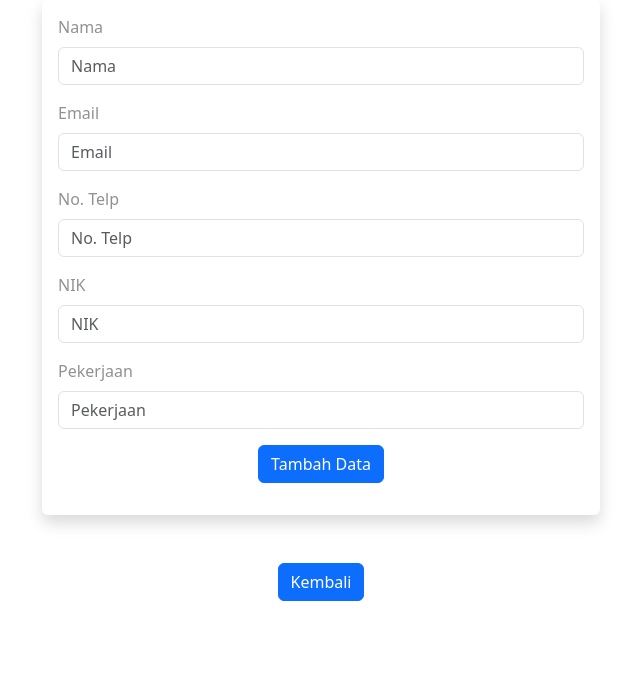
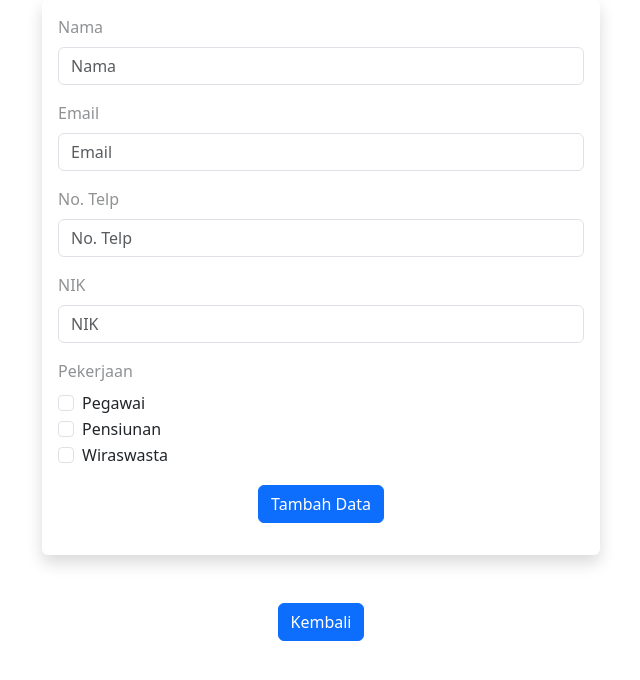
Before and after one commit to fysux/Aplikasi-Admin-Sederhana.git.io, a PHP site: page /create.php in a window 1280 px wide. Shown: the part 49-729 px from the top of the page, without its empty margins (319-959 px from the left). Run offline with PHP 8.4, Linux system fonts and the light colour scheme.

Commit message:
The Fix File

```diff
--- a/create.php
+++ b/create.php
@@ -46,8 +46,22 @@ if (isset($_POST['create'])) {
                     <input type="text" name="nik" placeholder="NIK" class="form-control">
                 </div>
                 <label for="" class="form-label opacity-50">Pekerjaan</label>
-                <div class="mb-3 d-flex justify-content-center align-items-center">
-                    <input type="text" name="pekerjaan" placeholder="Pekerjaan" class="form-control">
+                <div class="mb-3 ">
+                    <ul class="list-group">
+                        <li class="form-check">
+                            <input type="checkbox" name="pekerjaan" placeholder="Pekerjaan" value="Pegawai" class="form-check-input">
+                            <label for="" class="form-check-label">Pegawai</label>
+                        </li>
+                        <li class="form-check">
+                            <input type="checkbox" name="pekerjaan" placeholder="Pekerjaan" value="Pensiunan" class="form-check-input">
+                            <label for="" class="form-check-label">Pensiunan</label>
+                        </li>
+                        <li class="form-check">
+                            <input type="checkbox" name="pekerjaan" placeholder="Pekerjaan" value="Wiraswasta" class="form-check-input">
+                            <label for="" class="form-check-label">Wiraswasta</label>
+                        </li>
+                    </ul>
+
                 </div>
                 <div class="mb-3 d-flex justify-content-center align-items-center">
                     <input type="submit" name="create" value="Tambah Data" class="btn btn-primary">
--- a/index.php
+++ b/index.php
@@ -15,7 +15,7 @@ $proses = new Proses();
 <head>
     <meta charset="utf-8" />
     <meta name="viewport" content="width=device-width, initial-scale=1.0" />
-    <title>Free Bootstrap Admin Template : Two Page</title>
+    <title>Perumahan Kita</title>
     <!-- BOOTSTRAP STYLES-->
     <link href="assets/css/bootstrap.css" rel="stylesheet" />
     <!-- FONTAWESOME STYLES-->
@@ -36,7 +36,7 @@ $proses = new Proses();
                         <span class="icon-bar"></span>
                         <span class="icon-bar"></span>
                     </button>
-                    <a class="navbar-brand" href="#"><i class="fa fa-square-o "></i>&nbsp;TWO PAGE</a>
+                    <a class="navbar-brand" href="#"><i class="fa fa-square-o "></i>&nbsp;Admin</a>
                 </div>
             </div>
         </div>
```
